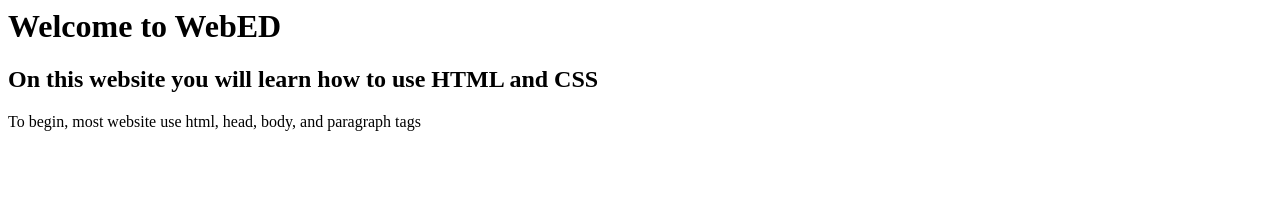
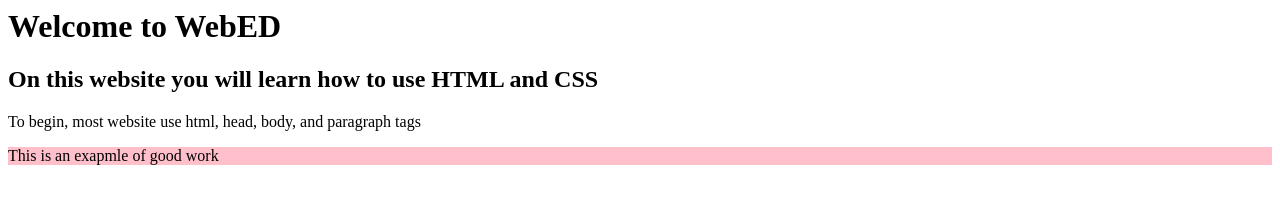
Before and after one commit to MartinEsquivel/WebEd, a plain HTML site: page index.html in a window 1280 px wide. Drawn offline with Linux system fonts and the light colour scheme.

Commit message:
Update index.html

```diff
--- a/index.html
+++ b/index.html
@@ -3,5 +3,8 @@
 <h1> Welcome to WebED </h1>
 <h2> On this website you will learn how to use HTML and CSS </h2>
 <p> To begin, most website use html, head, body, and paragraph tags </p>
-</body>
+ <p style="color:black; background-color:pink;">
+   This is an exapmle of good work
+  </p>
+  </body>
 </html>
```
